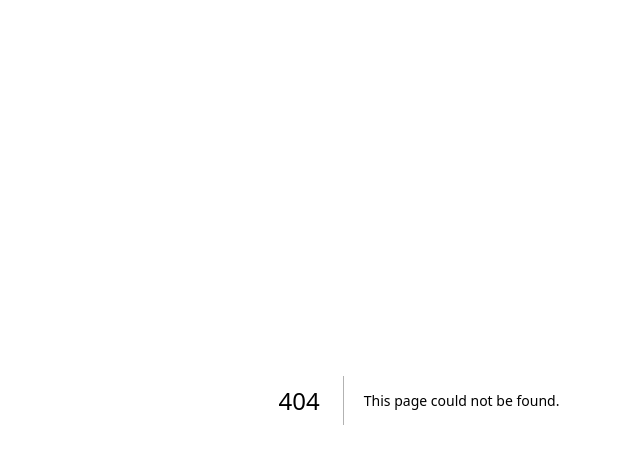
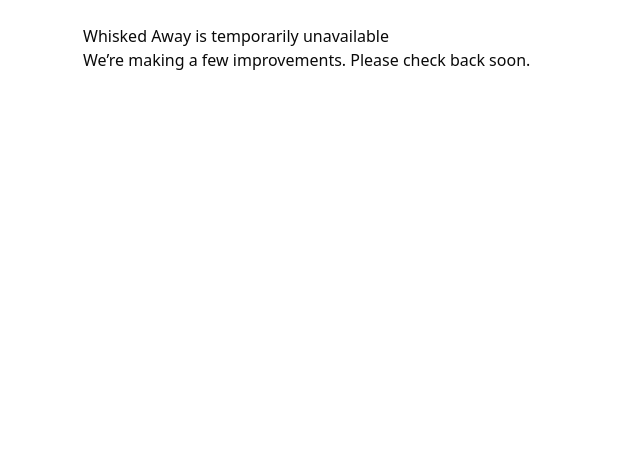
Before and after one commit to jmadden/whisked-away-demo, a Next.js app: page /maintenance in a window 1280 px wide. Before the commit this address had no page. Shown: the top 464 px of the page, without its empty margins (221-861 px from the left). Built offline with nearby package versions, Linux system fonts and the light colour scheme.

Commit message:
Create page.js

```diff
--- /dev/null
+++ b/src/app/maintenance/page.js
@@ -0,0 +1,8 @@
+export default function MaintenancePage() {
+  return (
+    <main style={{ padding: 24, maxWidth: 720, margin: '0 auto' }}>
+      <h1>Whisked Away is temporarily unavailable</h1>
+      <p>We’re making a few improvements. Please check back soon.</p>
+    </main>
+  );
+}
```
